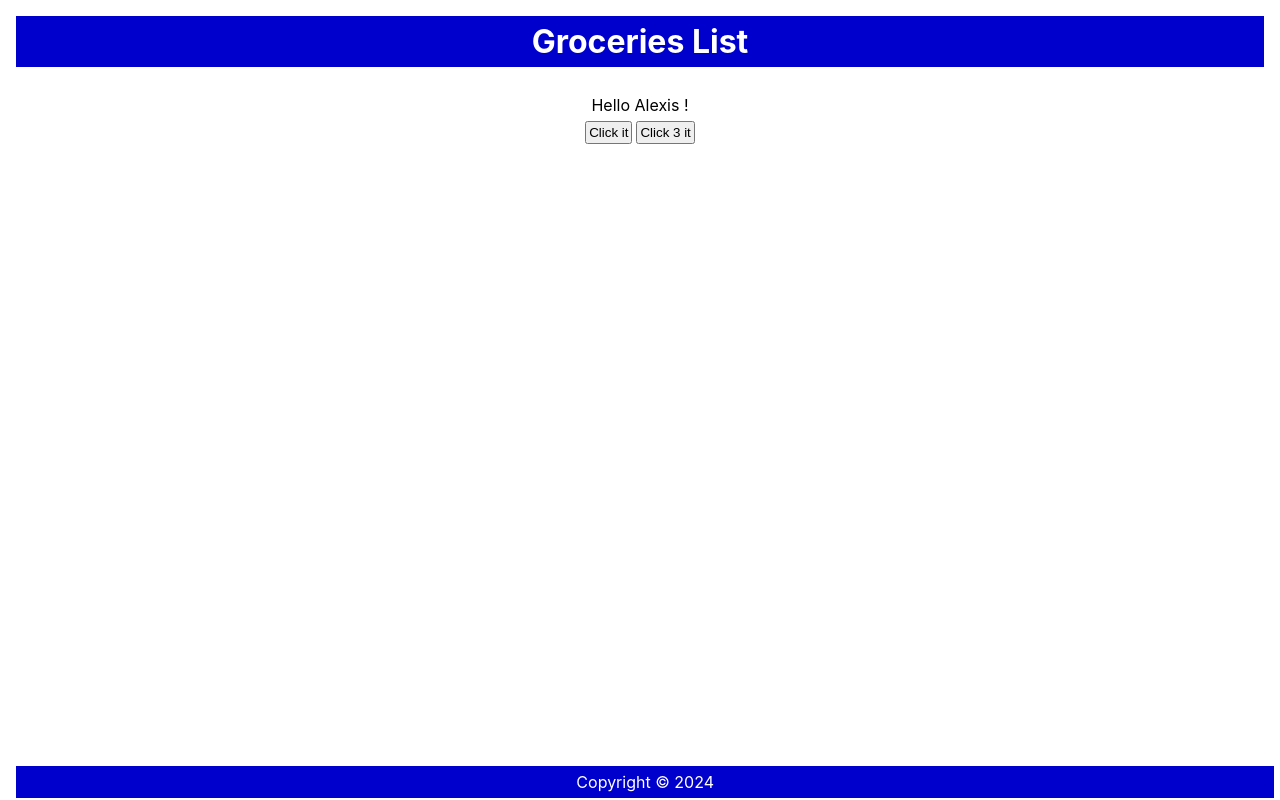
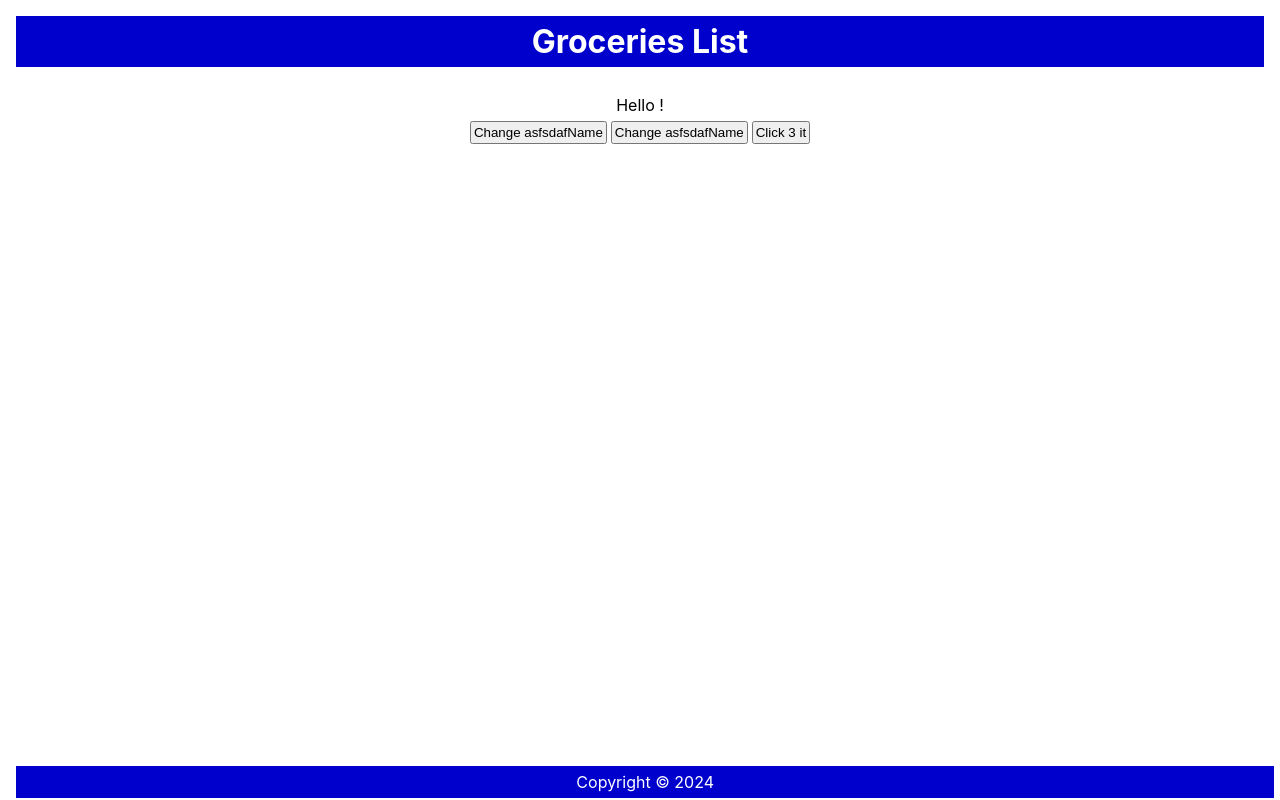
Before and after one commit to AlexisF27/react-robust-project, a React (Create React App) app in the folder exercicio1/: page / in a window 1280 px wide. Built offline with nearby package versions, Linux system fonts and the light colour scheme.

Commit message:
useState hook

```diff
--- a/exercicio1/src/Content.js
+++ b/exercicio1/src/Content.js
@@ -1,6 +1,7 @@
-import React from 'react'
+import {useState} from 'react'
 
 const Content = () => {
+  const [name, setName] = useState('');
   const content = {
     textAlign: 'center',
     paddingTop: '20px',
@@ -9,7 +10,7 @@ const Content = () => {
   const handleNameChange = () => {
     const names = ['Alexis', 'Fernando', 'David'];
     const int = Math.floor(Math.random() * 3);
-    return names[int];
+    setName(names[int]);
   }
   const handleClick = () => {
     console.log('You click');
@@ -23,9 +24,10 @@ const Content = () => {
   return (
     <main style={content}>
       <p onDoubleClick={handleClick}>
-        Hello {handleNameChange()} !
+        Hello {name} !
       </p>
-      <button onClick={() => handleClick2('Alexis')}> Click it</button>
+      <button onClick={handleNameChange}> Change asfsdafName</button>
+      <button onClick={handleNameChange}> Change asfsdafName</button>
       <button onClick={(event) => handleClick3(event)}> Click 3 it</button>
     </main>
   )
```
Also changed, not shown: 2 other files (tests, documents, lock files or other folders).
